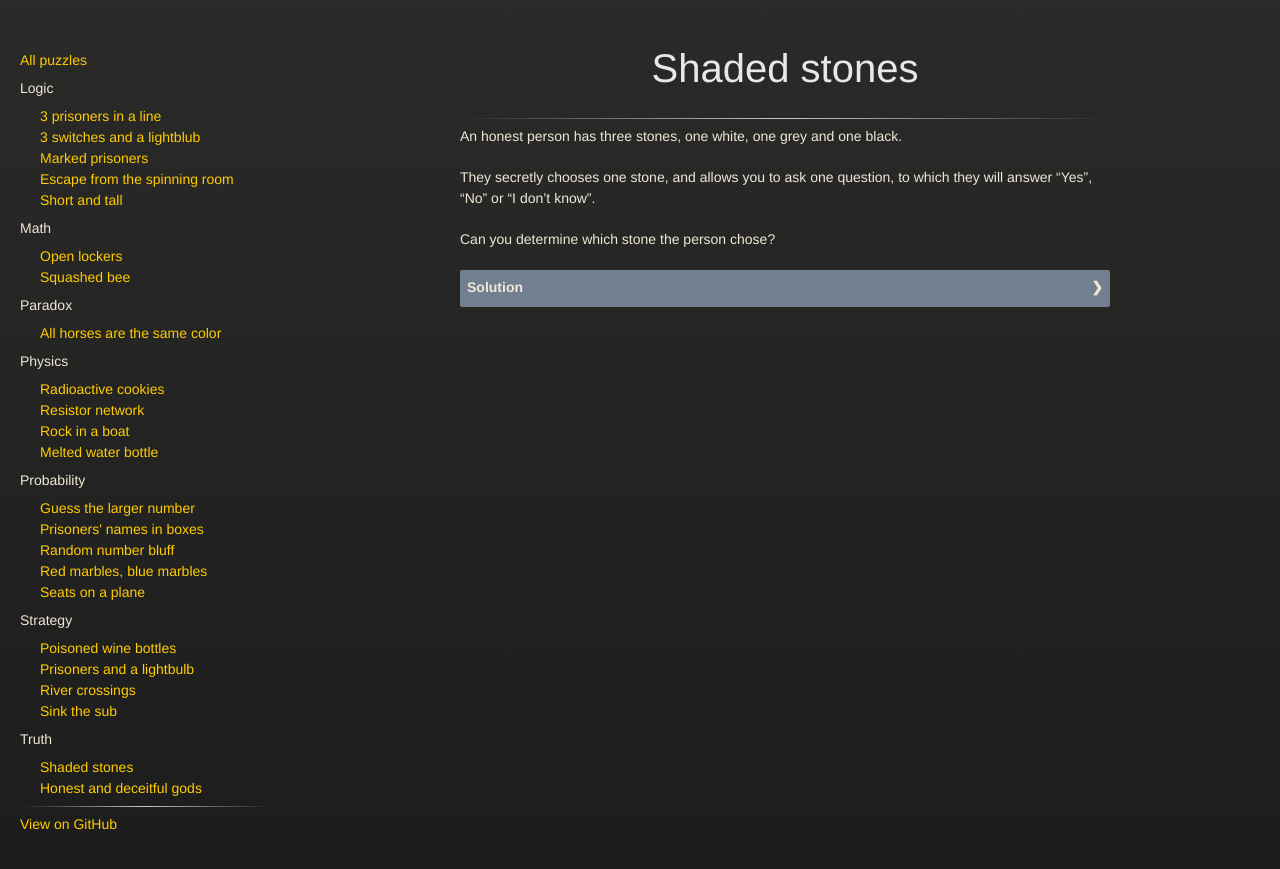
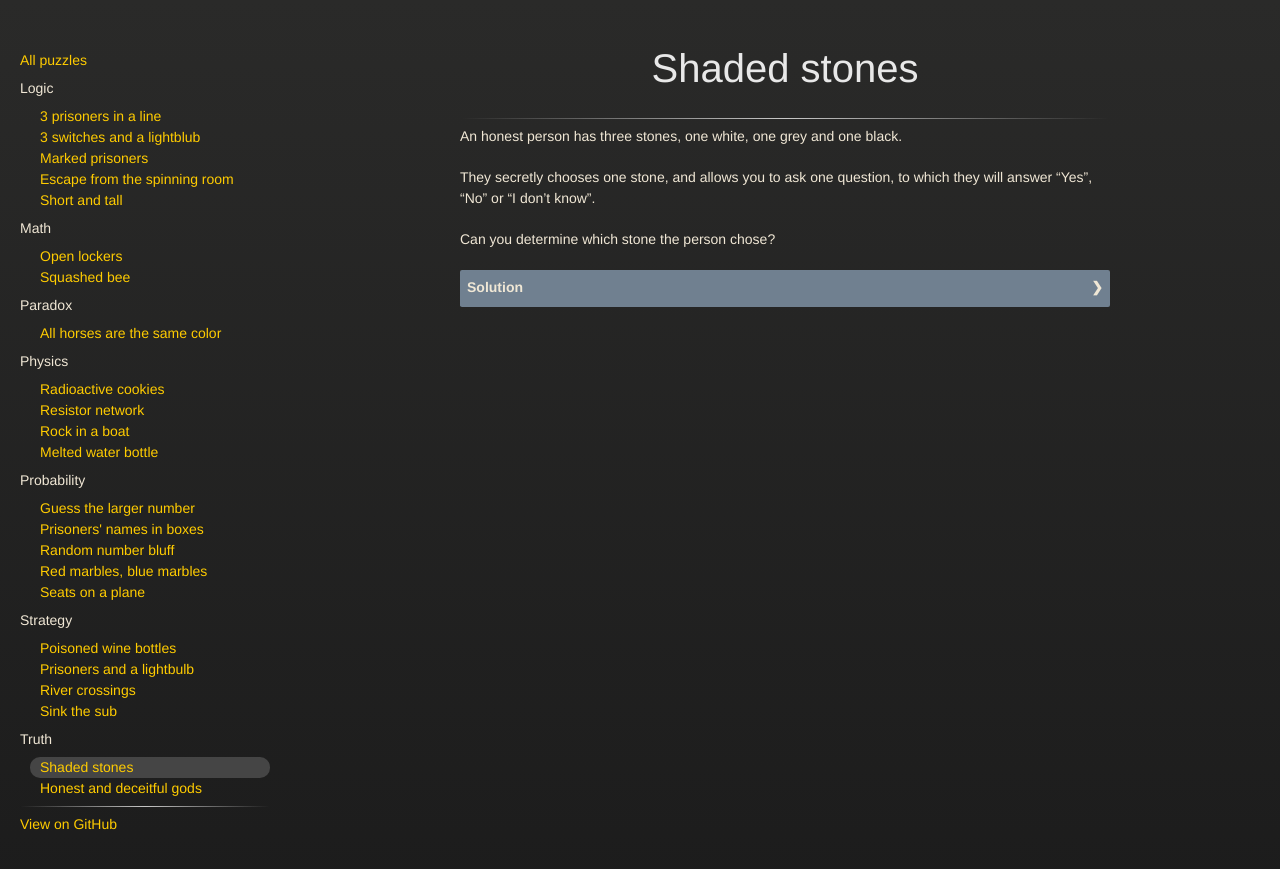
Before and after one commit to sigh/Puzzles, a Jekyll site: the page built from _puzzles/truth/shaded_stones.md, in a window 1280 px wide. Shown: the top 869 px of the page. Built offline with Jekyll 4.4.1, drawn with Linux system fonts in a browser that asks for light colours.

Commit message:
Highlight current puzzle in nav menu.

```diff
--- a/_includes/nav.html
+++ b/_includes/nav.html
@@ -17,7 +17,14 @@
     {% else %}
     {% assign href = puzzle.url %}
     {% endif %}
-    <li><a href="{{ href }}">{{ puzzle.title }}</a></li>
+    {% if page.url == puzzle.url %}
+    {% assign cls = "current-puzzle" %}
+    {% else %}
+    {% assign cls = "" %}
+    {% endif %}
+    <li class="{{ cls }}">
+      <a href="{{ href }}">{{ puzzle.title }}</a>
+    </li>
     {% endfor %}
   </ul>
 
--- a/css/puzzle.css
+++ b/css/puzzle.css
@@ -16,9 +16,18 @@ nav li {
 nav ul {
   margin-block-start: 0.5em;
   margin-block-end: 0.5em;
-  padding-inline-start: 20px;
+  padding-inline-start: 10px;
 
   white-space: nowrap;
+}
+
+nav ul>li {
+  padding-left: 10px;
+}
+
+.current-puzzle {
+  background-color: #454545;
+  border-radius: 10px;
 }
 
 label {
```
